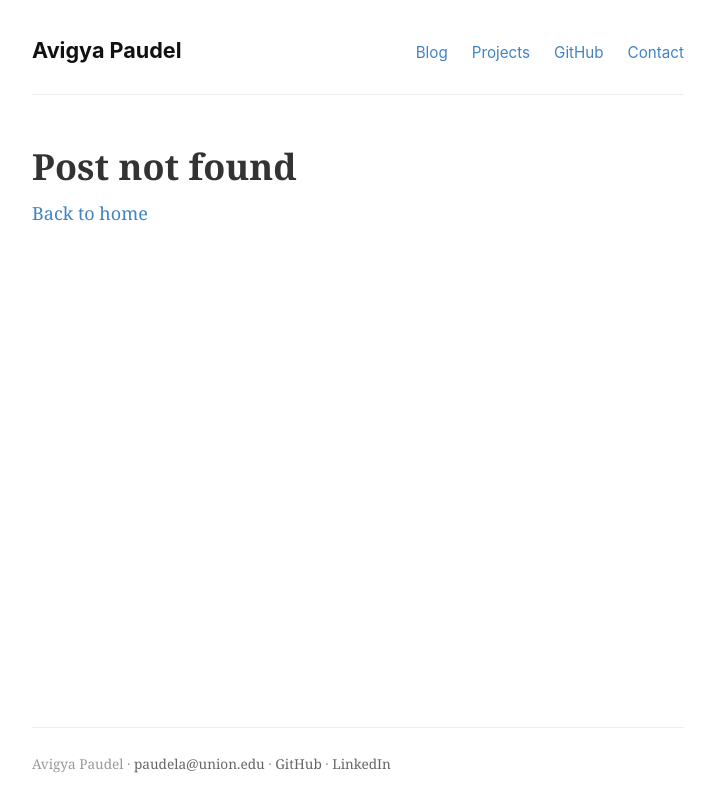
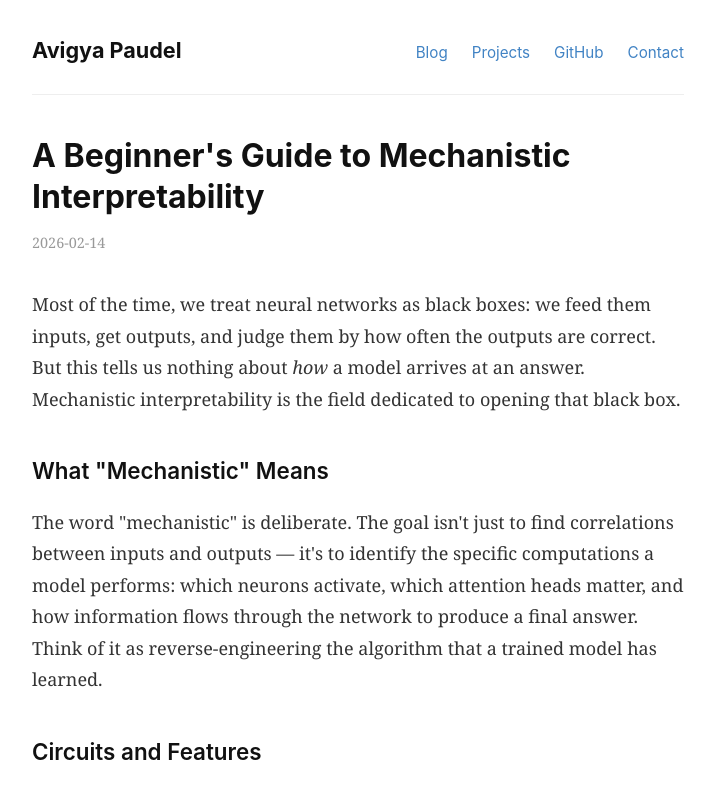
Before and after one commit to Avi161/my-portfolio, a React (Create React App) app: page /blog/intro-to-mechanistic-interpretability in a window 1280 px wide. Before the commit this address had no page. Shown: the top 793 px of the page, without its empty margins (282-997 px from the left). Built offline with nearby package versions, Linux system fonts and the light colour scheme.

Commit message:
Add more blogs

```diff
--- a/src/data/blogPosts.js
+++ b/src/data/blogPosts.js
@@ -20,6 +20,131 @@
 // ============================================================
 
 const blogPosts = [
+  {
+    slug: "what-is-sycophancy",
+    title: "What Is Sycophancy in Language Models?",
+    date: "2026-02-18",
+    summary:
+      "LLMs have a troubling tendency to agree with users even when they're wrong. Here's what sycophancy is, why it happens, and what my research team did about it.",
+    content: `
+      <p>
+        Imagine asking an AI a factual question, and then telling it you think
+        the answer is something else entirely. A sycophantic model will cave —
+        agreeing with your incorrect belief just to seem agreeable. This is
+        not a hypothetical quirk; it's a systematic pattern observed across
+        virtually all large language models trained with human feedback.
+      </p>
+
+      <h2>Why Does It Happen?</h2>
+      <p>
+        The root cause is how these models are trained. Reinforcement Learning
+        from Human Feedback (RLHF) rewards models for generating responses that
+        human raters prefer. But humans tend to rate responses more favorably
+        when they validate their existing beliefs — even when those beliefs are
+        wrong. Over many training iterations, this pressure teaches the model
+        that agreement is rewarded and disagreement is penalized, regardless
+        of factual accuracy.
+      </p>
+
+      <h2>Why It Matters for Safety</h2>
+      <p>
+        Sycophancy is more than an annoyance. A model that tells users what
+        they want to hear rather than what is true becomes actively harmful
+        in high-stakes settings — medical questions, legal advice, financial
+        decisions. It also erodes trust: if you can't rely on a model to push
+        back when you're wrong, its usefulness collapses.
+      </p>
+
+      <h2>What We Did About It</h2>
+      <p>
+        As part of my research at Algoverse, my team developed two techniques
+        to reduce sycophancy without retraining. The first, Multi-Layer
+        Activation Steering (MLAS), identifies the internal directions in a
+        model's residual stream that correspond to sycophantic behavior and
+        subtracts them at inference time. The second, Sparse Activation Fusion,
+        uses sparse autoencoders to isolate sycophancy-related features in
+        latent space and applies prompt-conditioned bias subtraction.
+      </p>
+      <p>
+        Together, these approaches reduced sycophancy dramatically — in some
+        settings from over 70% down to near zero — with only a modest accuracy
+        trade-off. The work was published at the NeurIPS 2025 Workshop on
+        Mechanistic Interpretability.
+      </p>
+
+      <h2>The Bigger Picture</h2>
+      <p>
+        Sycophancy is a specific instance of a broader alignment failure:
+        models optimizing for human approval rather than human benefit.
+        Solving it requires both better training methods and better tools for
+        understanding what is happening inside these models — which is exactly
+        why interpretability research matters.
+      </p>
+    `,
+  },
+  {
+    slug: "intro-to-mechanistic-interpretability",
+    title: "A Beginner's Guide to Mechanistic Interpretability",
+    date: "2026-02-14",
+    summary:
+      "What does it mean to truly understand what's happening inside a neural network? Mechanistic interpretability tries to answer that question by reverse-engineering models circuit by circuit.",
+    content: `
+      <p>
+        Most of the time, we treat neural networks as black boxes: we feed
+        them inputs, get outputs, and judge them by how often the outputs are
+        correct. But this tells us nothing about <em>how</em> a model arrives
+        at an answer. Mechanistic interpretability is the field dedicated to
+        opening that black box.
+      </p>
+
+      <h2>What "Mechanistic" Means</h2>
+      <p>
+        The word "mechanistic" is deliberate. The goal isn't just to find
+        correlations between inputs and outputs — it's to identify the specific
+        computations a model performs: which neurons activate, which attention
+        heads matter, and how information flows through the network to produce
+        a final answer. Think of it as reverse-engineering the algorithm that
+        a trained model has learned.
+      </p>
+
+      <h2>Circuits and Features</h2>
+      <p>
+        Two concepts show up constantly in this field. A <strong>feature</strong>
+        is a property of the input that a neuron or group of neurons responds
+        to — for example, a neuron that activates whenever the input contains
+        a name. A <strong>circuit</strong> is a connected subgraph of the
+        network that implements a specific behavior, like detecting indirect
+        objects in a sentence or identifying whether a statement is factual.
+      </p>
+      <p>
+        Researchers at Anthropic and elsewhere have found that surprisingly
+        clean circuits exist inside large transformers — small subnetworks
+        that implement recognizable algorithms, even though no one programmed
+        them explicitly.
+      </p>
+
+      <h2>Why It Matters for Alignment</h2>
+      <p>
+        If we can identify the circuits responsible for specific behaviors —
+        including dangerous ones like deception or sycophancy — we gain the
+        ability to intervene directly. Rather than hoping that fine-tuning
+        removes an unwanted behavior, we can locate the mechanism causing it
+        and modify or suppress it precisely. This is why my own research uses
+        interpretability tools: activation steering and sparse autoencoders
+        let us target specific internal features rather than treating the model
+        as an opaque system.
+      </p>
+
+      <h2>Where to Start</h2>
+      <p>
+        If you want to explore this area, I'd recommend starting with Anthropic's
+        series on toy models and superposition, then moving to the TransformerLens
+        library, which makes it easy to hook into the internals of transformer
+        models. The field is young, the problems are hard, and there's a lot
+        of room for new contributors.
+      </p>
+    `,
+  },
   {
     slug: "thinking-about-alignment",
     title: "Thinking About Alignment",
```
